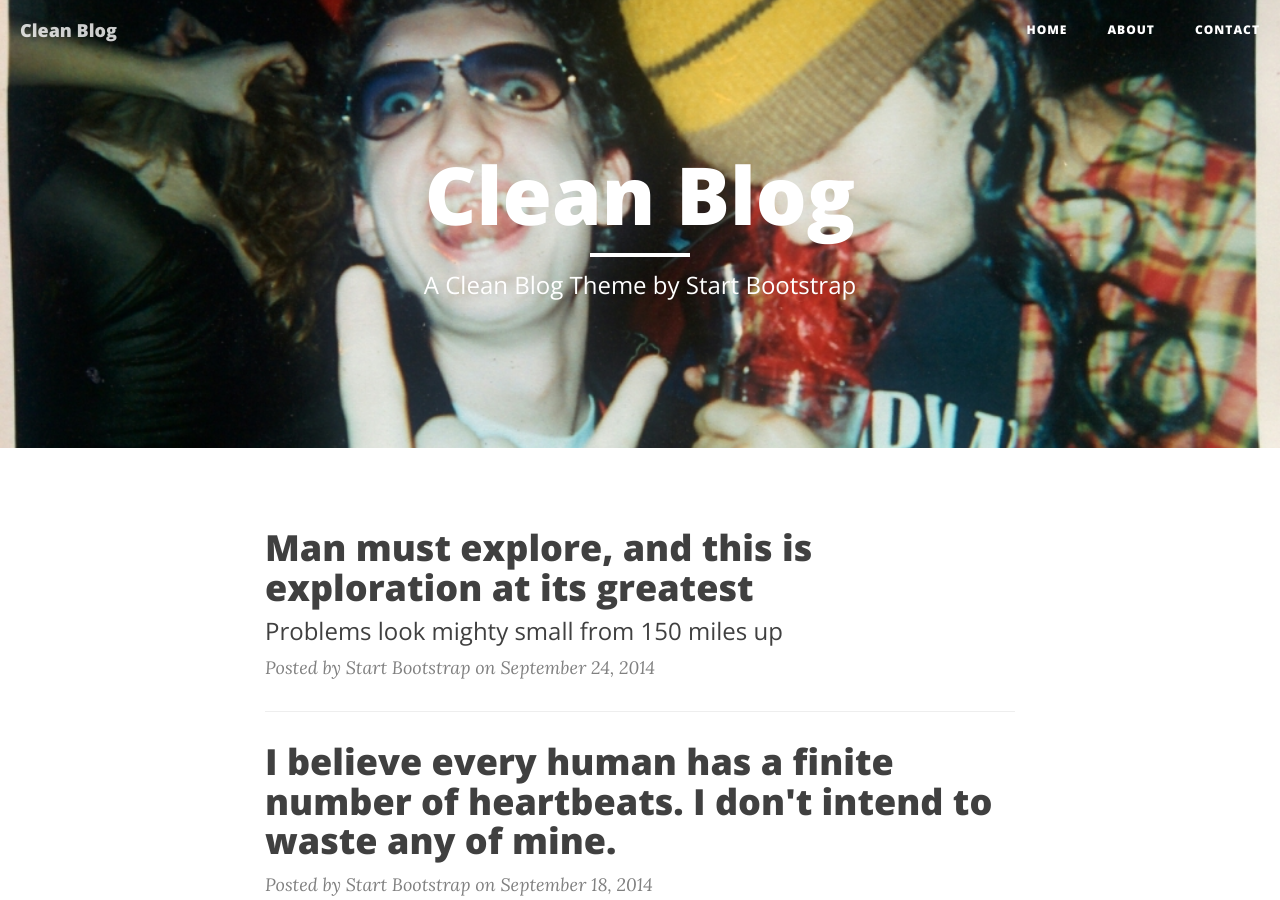
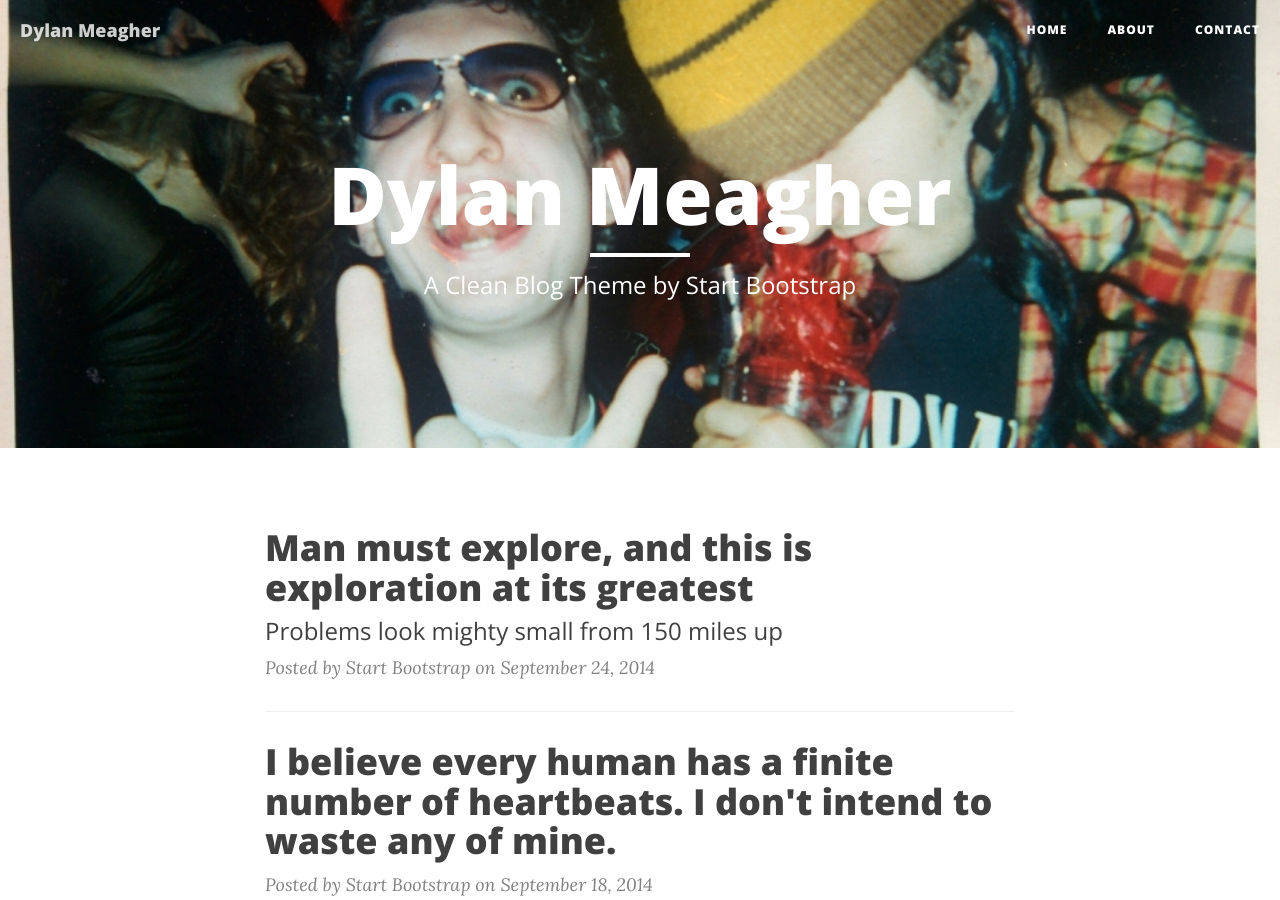
Before and after one commit to dymeagher/jek-youtube, a Jekyll site: the page built from index.html, in a window 1280 px wide and 900 px high. Built offline with Jekyll 4.4.1, drawn with Linux system fonts in a browser that asks for light colours; nearby versions of some CDN libraries; the list of posts is cut into pages by our own code.

Commit message:
Changed name

```diff
--- a/_config.yml
+++ b/_config.yml
@@ -1,5 +1,5 @@
 # Site settings
-title: Clean Blog
+title: Dylan Meagher
 header-img: img/home-bg.jpg
 email: your-email@yourdomain.com
 copyright_name: Your/Project/Corporate Name
```
